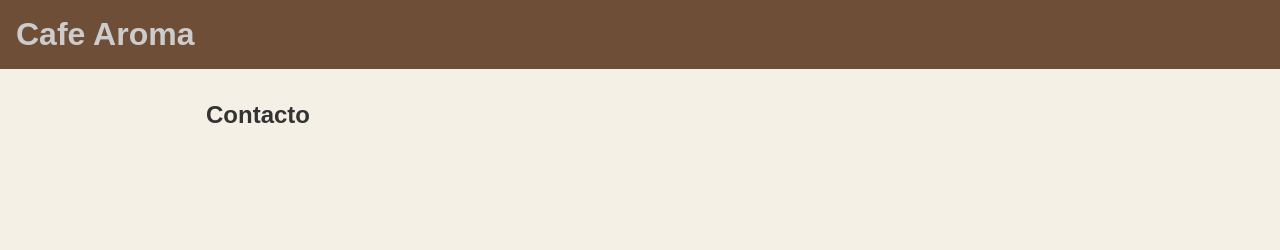
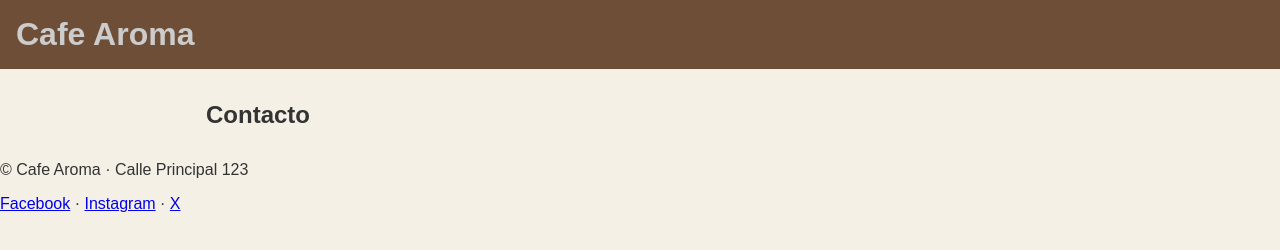
Before and after one commit to jhoelpenatespacheco18-ux/sitio-cafe-aroma, a plain HTML site: page contacto.html in a window 1280 px wide. Drawn offline with Linux system fonts and the light colour scheme.

Commit message:
Agrega pie de pagina con redes sociales

```diff
--- a/contacto.html
+++ b/contacto.html
@@ -16,7 +16,14 @@
     <!-- FORMULARIO -->
   </main>
 
-  <!-- FOOTER -->
+  <footer>
+    <p>&copy; <span id="anio"></span> Cafe Aroma · Calle Principal 123</p>
+    <p>
+      <a href="https://facebook.com">Facebook</a> ·
+      <a href="https://instagram.com">Instagram</a> ·
+      <a href="https://x.com">X</a>
+    </p>
+  </footer>
   <script src="js/main.js"></script>
 </body>
 </html>
```
Also changed, not shown: index.html (+8 -1 lines), menu.html (+8 -1 lines).
